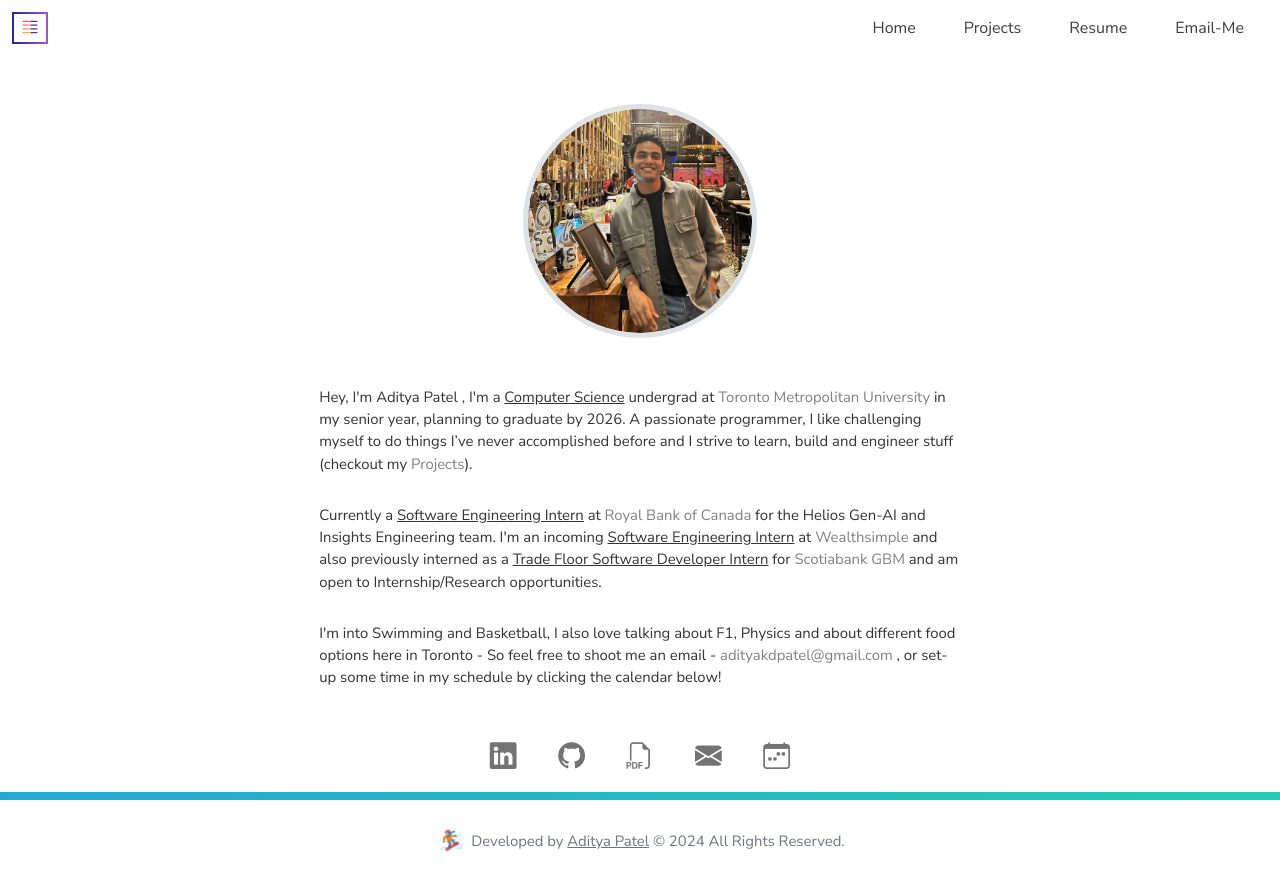
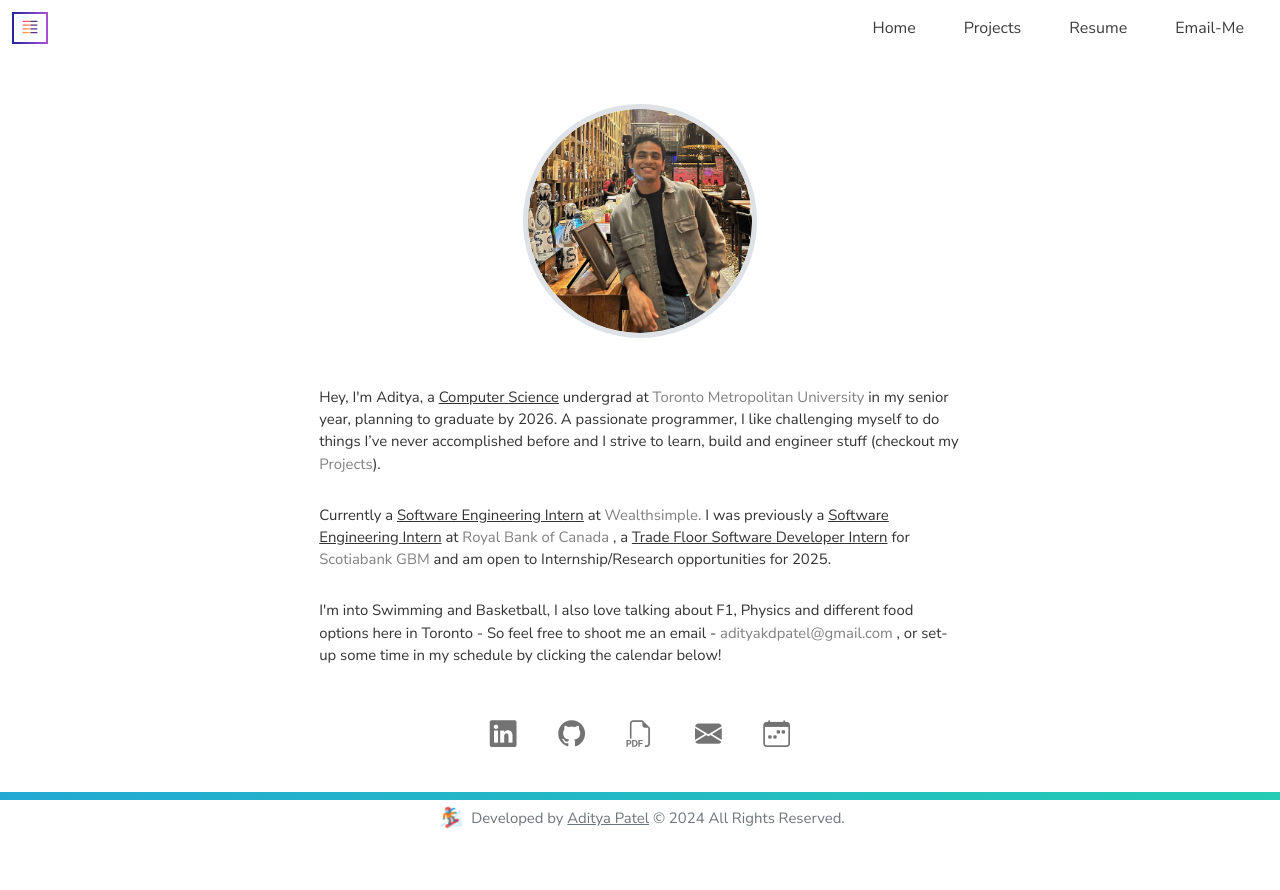
Before and after one commit to thisisadityapatel/aditya-patel.com, a Next.js app: page / in a window 1280 px wide. Shown: the top 890 px of the page. Built offline with nearby package versions, Linux system fonts and the light colour scheme; no server answers.

Commit message:
Updated the index page and resume

```diff
--- a/src/pages/index.js
+++ b/src/pages/index.js
@@ -46,15 +46,15 @@ export default function Home() {
             <img src="/introImage-compressed.jpg" alt={"Aditya Patel Profile Picture"} className="introProfileImage border border-5 rounded-circle"/>
         </div>
         <p>
-            {"Hey, I'm"} <span style={{textDecoration: "none"}}>{"Aditya Patel"}</span> {", I'm a "} <span style={{textDecoration: "underline"}}>{"Computer Science"}</span> {" undergrad at"} <Link href="https://www.torontomu.ca/about/" target='_blank' className="introLink hover-underline-animation">Toronto Metropolitan University</Link> {"in my senior year, planning to graduate by 2026. A passionate programmer, I like challenging myself to do things I’ve never accomplished before and I strive to learn, build and engineer stuff (checkout my "} <Link className="introLink hover-underline-animation" href="./misc">{"Projects"}</Link>{")."}
+            {"Hey, I'm Aditya, a "} <span style={{textDecoration: "underline"}}>{"Computer Science"}</span> {" undergrad at"} <Link href="https://www.torontomu.ca/about/" target='_blank' className="introLink hover-underline-animation">Toronto Metropolitan University</Link> {"in my senior year, planning to graduate by 2026. A passionate programmer, I like challenging myself to do things I’ve never accomplished before and I strive to learn, build and engineer stuff (checkout my "} <Link className="introLink hover-underline-animation" href="./misc">{"Projects"}</Link>{")."}
         </p>
         <p>
             {"Currently a "} <span style={{textDecoration: "underline"}}>{"Software Engineering Intern"}</span> {" at "}
-            <Link href="/experience/RBC" className="introLink hover-underline-animation">Royal Bank of Canada</Link>
-            {" for the Helios Gen-AI and Insights Engineering team. I'm an incoming "}<span style={{textDecoration: "underline"}}>{"Software Engineering Intern"}</span>{" at "} <Link href="/experience/Wealthsimple" className="introLink hover-underline-animation">Wealthsimple</Link> {" and also previously interned as a "}<span style={{textDecoration: "underline"}}>{"Trade Floor Software Developer Intern"}</span> {"for"} <Link href="/experience/Scotiabank" className="introLink hover-underline-animation">Scotiabank GBM</Link> {" and am open to Internship/Research opportunities."}
+            <Link href="/experience/Wealthsimple" className="introLink hover-underline-animation">Wealthsimple.</Link>
+            {" I was previously a "} <span style={{textDecoration: "underline"}}>{"Software Engineering Intern"}</span>{" at "} <Link href="/experience/RBC" className="introLink hover-underline-animation">Royal Bank of Canada</Link> {", a "}<span style={{textDecoration: "underline"}}>{"Trade Floor Software Developer Intern"}</span> {"for"} <Link href="/experience/Scotiabank" className="introLink hover-underline-animation">Scotiabank GBM</Link> {" and am open to Internship/Research opportunities for 2025."}
         </p>
         <p>
-            {"I'm into Swimming and Basketball, I also love talking about F1, Physics and about different food options here in Toronto - So feel free to shoot me an email - "} <span><a className="hover-underline-animation introLink" href="mailto:adityakdpatel@gmail.com">adityakdpatel@gmail.com</a></span> {" , or set-up some time in my schedule by clicking the calendar below!"}
+            {"I'm into Swimming and Basketball, I also love talking about F1, Physics and different food options here in Toronto - So feel free to shoot me an email - "} <span><a className="hover-underline-animation introLink" href="mailto:adityakdpatel@gmail.com">adityakdpatel@gmail.com</a></span> {" , or set-up some time in my schedule by clicking the calendar below!"}
         </p>
         <div className="introSocials">
           {
```
Also changed, not shown: 1 other file (tests, documents, lock files or other folders).
